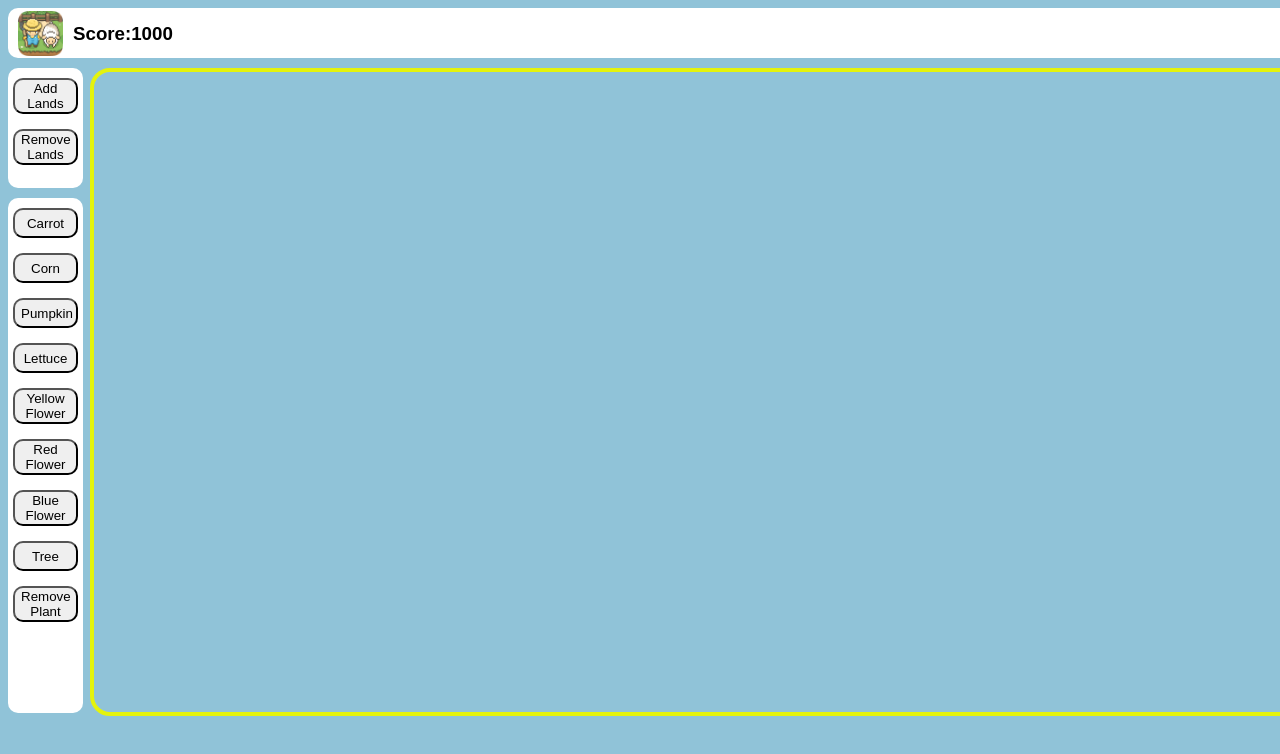
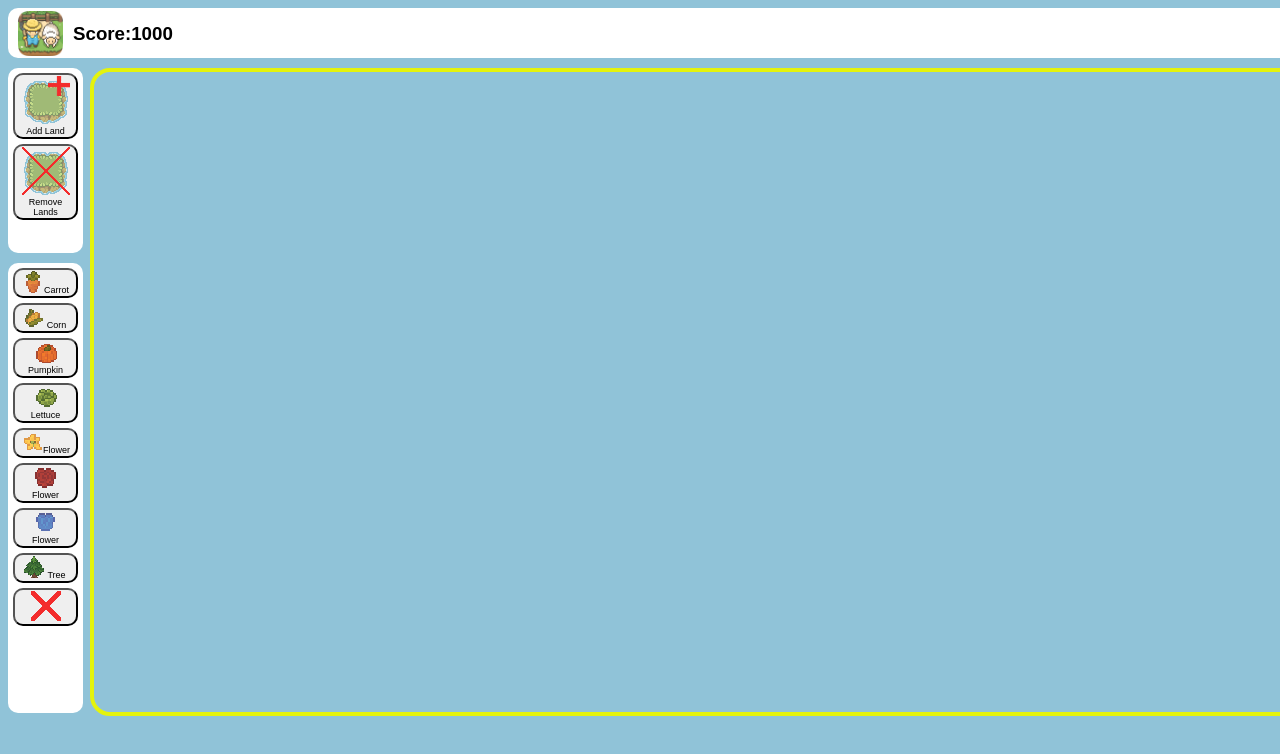
Before and after one commit to HarryAtWorld/Tecky_Pixel_Farm, a website: page Private/game.html in a window 1280 px wide. Shown: the top 754 px of the page. Drawn offline with Linux system fonts and the light colour scheme; no server answers.

Commit message:
button icon added

```diff
--- a/Private/game.css
+++ b/Private/game.css
@@ -254,7 +254,7 @@ body{
 }
 
 #landEditButtonArea{
-    height: 120px;
+    height: 185px;
     width: 75px;
     /* border: solid 1px rgb(33, 36, 221); */
     display: flexbox;
@@ -265,7 +265,7 @@ body{
 
 }
 #plantEditButtonArea{
-    height: 515px;
+    height: 450px;
     width: 75px;
     /* border: solid 1px rgb(33, 36, 221); */
     display: flexbox;
@@ -274,8 +274,21 @@ body{
     margin-right: -4px;
     margin-top: 10px;
     /* margin-top: 10px; */
+    image-rendering: pixelated;
 
 }
+
+#plantEditButtonArea img{
+    height: 22px;
+
+}
+
+#plantEditButtonArea #xplant{
+    height: 30px;
+
+
+}
+
 
 #rightControlPanel{
     height: 645px;
@@ -381,8 +394,9 @@ body{
 #leftControlPanel button{
     min-height: 30px;
     width: 65px;
-    margin: 10px 5px 5px 5px;
+    margin: 5px 5px 0px 5px;
     border-radius: 10px;
+    font-size:xx-small;
 }
 
 #rightControlPanel button{
--- a/Private/game.html
+++ b/Private/game.html
@@ -31,21 +31,21 @@
         </div>
         <div id="leftControlPanel">
             <div id="landEditButtonArea">
-                <button id="addLand">Add Lands</button>
-                <button id="removeLand">Remove Lands</button>
+                <button id="addLand"><img  src="./gameImages/Buttons/addLand.png">Add Land</button>
+                <button id="removeLand"><img  src="./gameImages/Buttons/xLand.png">Remove Lands</button>
             </div>
 
 
             <div id="plantEditButtonArea">
-                <button id="addCarrot">Carrot</button>
-                <button id="addCorn">Corn</button>
-                <button id="addPumpkin">Pumpkin</button>
-                <button id="addLettuce">Lettuce</button>
-                <button id="addYellowFlower">Yellow Flower</button>
-                <button id="addRedFlower">Red Flower</button>
-                <button id="addBlueFlower">Blue Flower</button>
-                <button id="addTree">Tree</button>
-                <button id="removePlant">Remove Plant</button>
+                <button id="addCarrot"><img  src="./gameImages/Buttons/carrot.png">Carrot</button>
+                <button id="addCorn"><img  src="./gameImages/Buttons/corn.png">&nbsp;Corn&nbsp;</button>
+                <button id="addPumpkin"><img  src="./gameImages/Buttons/pumbkin.png">Pumpkin</button>
+                <button id="addLettuce"><img src="./gameImages/Buttons/lettuce.png">Lettuce</button>
+                <button id="addYellowFlower"><img  src="./gameImages/Buttons/yellow_flower.png">Flower</button>
+                <button id="addRedFlower"><img  src="./gameImages/Buttons/red_flower.png">Flower</button>
+                <button id="addBlueFlower"><img  src="./gameImages/Buttons/bule_flower.png">Flower</button>
+                <button id="addTree"><img src="./gameImages/Buttons/tree.png">&nbsp;Tree&nbsp;</button>
+                <button id="removePlant"><img id="xplant" src="./gameImages/Buttons/xplant.png"></button>
             </div>
 
 
```
Also changed, not shown: Private/gameImages/Buttons/addLand.png (added), Private/gameImages/Buttons/bule_flower.png (added), Private/gameImages/Buttons/corn.png (added), Private/gameImages/Buttons/lettuce.png (added), Private/gameImages/Buttons/pumbkin.png (added), Private/gameImages/Buttons/red_flower.png (added), Private/gameImages/Buttons/tree.png (added), Private/gameImages/Buttons/xLand.png (added), Private/gameImages/Buttons/xplant.png (added), Private/gameImages/Buttons/yellow_flower.png (added).
